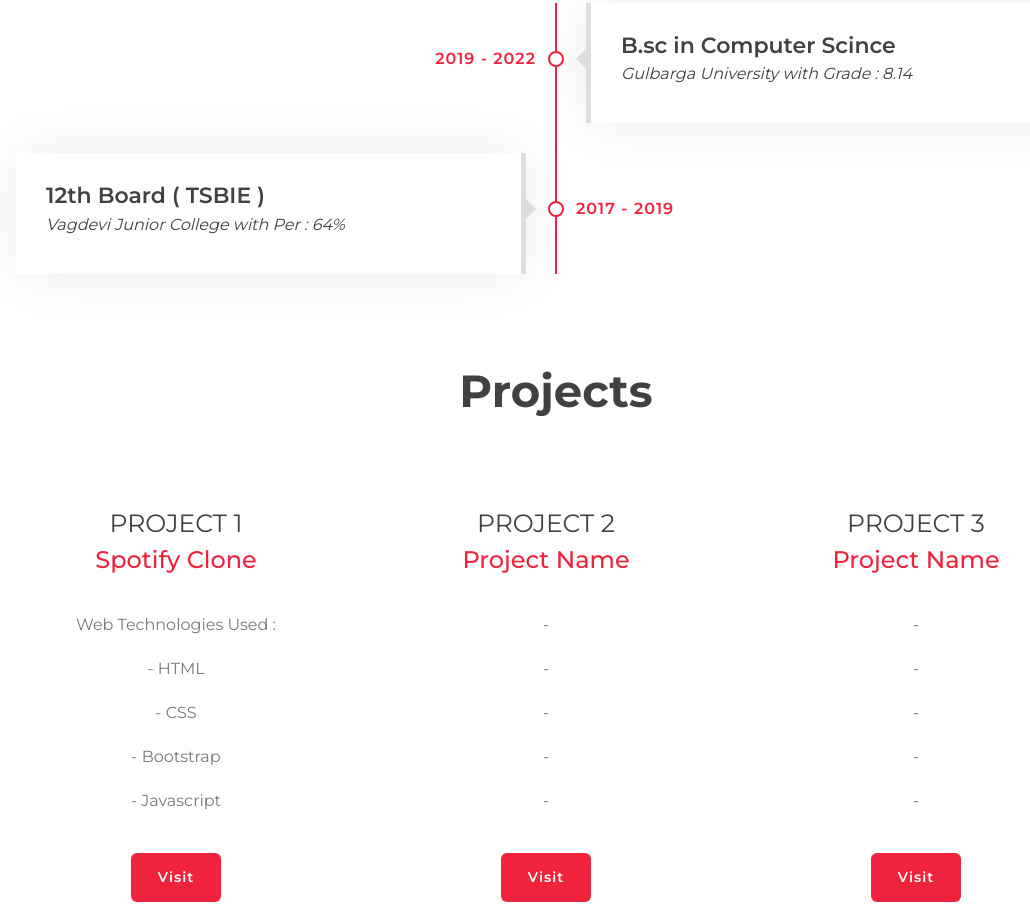
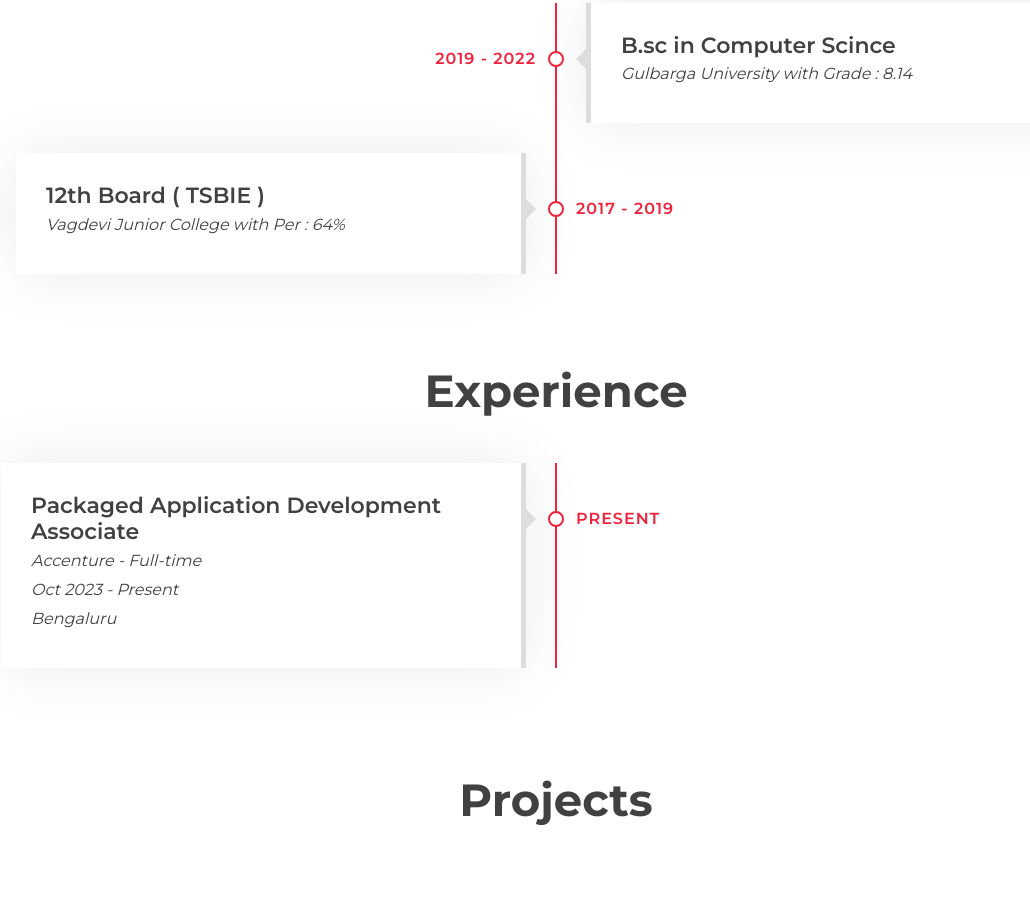
Before and after one commit to MShivakanth/Portfolio-1, a plain HTML site: page index.html in a window 1280 px wide. Shown: the part 1684-2597 px from the top of the page, without its empty margins (84-1114 px from the left). Drawn offline with nearby package versions, Linux system fonts and the light colour scheme.

Commit message:
Added section

```diff
--- a/index.html
+++ b/index.html
@@ -253,7 +253,7 @@
 
         <!-- Service-Start -->
 
-          <!-- Experience Start  -->
+          <!-- Education Start  -->
         <div class="experience" id="education">
             <div class="container">
                 <header class="section-header text-center wow zoomIn" data-wow-delay="0.1s">
@@ -296,6 +296,51 @@
                 </div>
             </div>
         </div>
+
+        <!-- Experience Start  -->
+        <div class="experience" id="education">
+            <div class="container">
+                <header class="section-header text-center wow zoomIn" data-wow-delay="0.1s">
+                    <!-- <p>My Resume</p> -->
+                    <h2>Experience</h2>
+                </header>
+                <div class="timeline">
+                    <div class="timeline-item left wow slideInLeft" data-wow-delay="0.1s">
+                        <div class="timeline-text">
+                            <div class="timeline-date">Present</div>
+                            <h2>Packaged Application Development Associate</h2>
+                            <h4>Accenture - Full-time</h4>
+                            <h4>Oct 2023 - Present</h4>
+                            <h4>Bengaluru</h4>
+                        </div>
+                    </div>
+                    <!-- <div class="timeline-item right wow slideInRight" data-wow-delay="0.1s">
+                        <div class="timeline-text">
+                            <div class="timeline-date">2019 - 2022</div>
+                            <h2>B.sc in Computer Scince</h2>
+                            <h4>Gulbarga University with Grade : 8.14</h4>
+                        </div>
+                    </div>
+                    <div class="timeline-item left wow slideInLeft" data-wow-delay="0.1s">
+                        <div class="timeline-text">
+                            <div class="timeline-date">2017 - 2019</div>
+                            <h2>12th Board ( TSBIE )</h2>
+                            <h4>Vagdevi Junior College with Per : 64%</h4>
+                        </div>
+                    </div> -->
+                    <!-- <div class="timeline-item right wow slideInRight" data-wow-delay="0.1s">
+                        <div class="timeline-text">
+                            <div class="timeline-date">2045 - 2050</div>
+                            <h2>Web Developer</h2>
+                            <h4>Soft Agency, San Francisco, CA</h4>
+
+                        </div>
+                    </div> -->
+                    </div>
+                </div>
+            </div>
+        </div>
+
         <!-- Banner End -->
 
 
```
